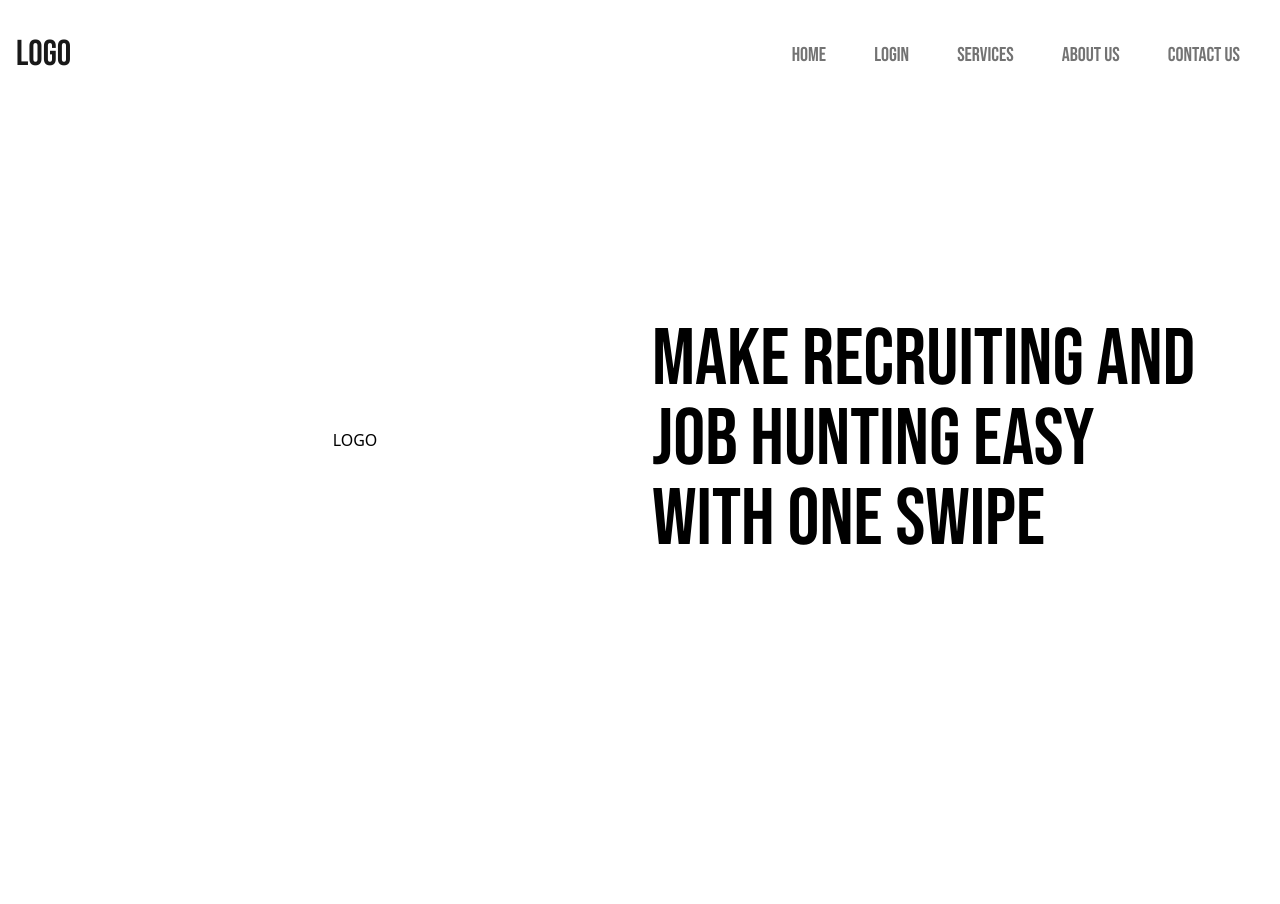
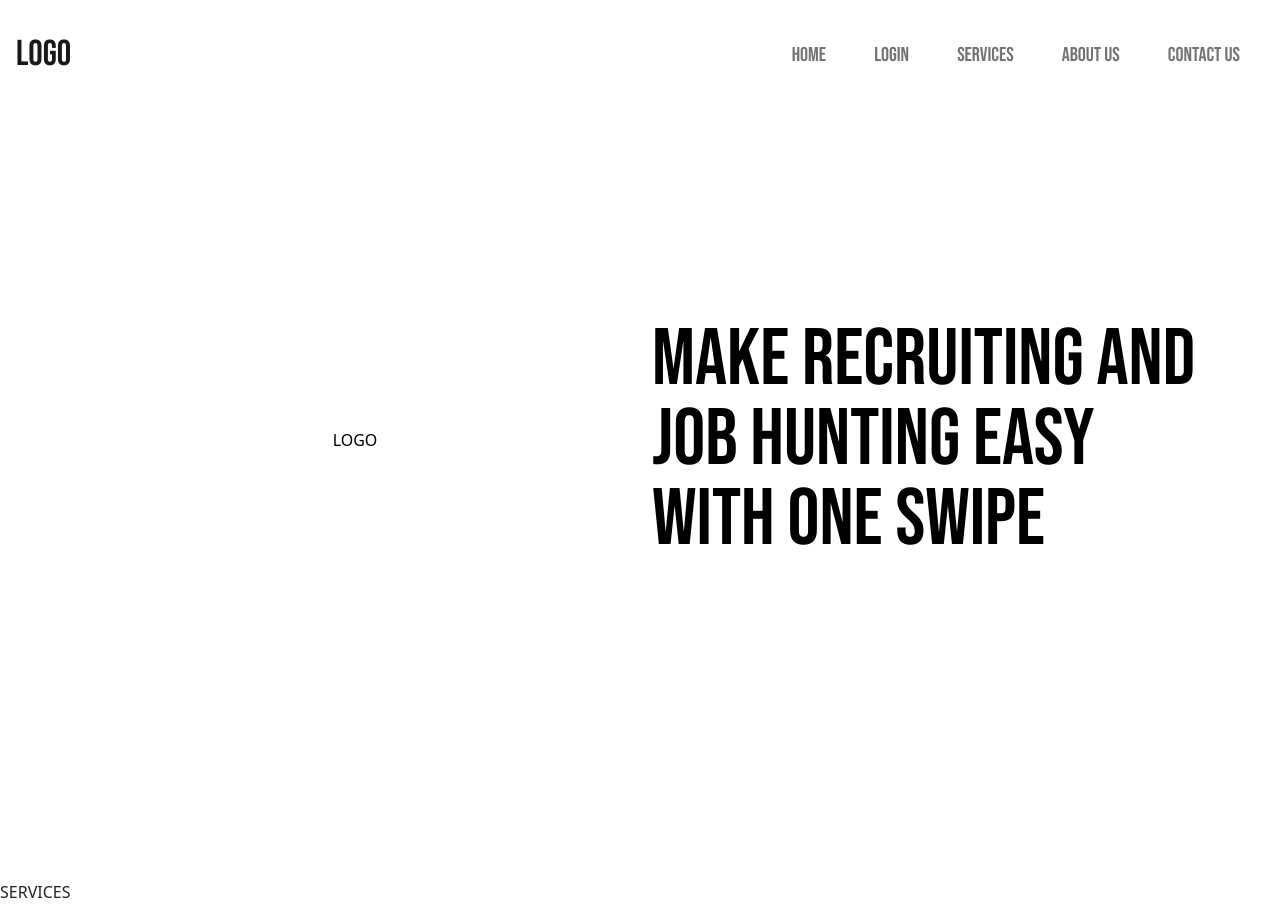
Before and after one commit to teamlumpia/swft_marketing_home, a Next.js app: page /Menu in a window 1280 px wide. Before the commit the page ends 800 px from the top, so only its background shows below. Built offline with nearby package versions, Linux system fonts and the light colour scheme.

Commit message:
services first commit

```diff
--- a/pages/Menu.js
+++ b/pages/Menu.js
@@ -2,6 +2,7 @@ import React from 'react';
 import { Nav, Navbar, Container, NavDropdown} from 'react-bootstrap';
 import styles from "../styles/Home.module.scss";
 import Home from './Home';
+import Services from './Services';
 
 const Menu = (props) => {
     return (
@@ -13,15 +14,16 @@ const Menu = (props) => {
                         <Navbar.Collapse id="basic-navbar-nav" className={styles.menu_header}>
                         <Nav className={styles.link_font_size}>
                             <Nav.Link href="#home" className="p-4">Home</Nav.Link>
-                            <Nav.Link href="#link" className="p-4">Login</Nav.Link>
-                            <Nav.Link href="#link" className="p-4">Services</Nav.Link>
-                            <Nav.Link href="#link" className="p-4">About Us</Nav.Link>
-                            <Nav.Link href="#link" className="p-4">Contact Us</Nav.Link>
+                            <Nav.Link href="#login" className="p-4">Login</Nav.Link>
+                            <Nav.Link href="#services" className="p-4">Services</Nav.Link>
+                            <Nav.Link href="#about" className="p-4">About Us</Nav.Link>
+                            <Nav.Link href="#contact" className="p-4">Contact Us</Nav.Link>
                         </Nav>
                         </Navbar.Collapse>
                 </Navbar>
             </div>
             <div id="home"><Home /></div>
+            <div id="services"><Services /></div>
         </div>
     );
 }
--- /dev/null
+++ b/pages/Services.js
@@ -0,0 +1,11 @@
+import React from 'react';
+
+const Services = (props) => {
+    return (
+        <div>
+            SERVICES
+        </div>
+    );
+}
+
+export default Services;
--- a/styles/pages/_home.scss
+++ b/styles/pages/_home.scss
@@ -1,6 +1,8 @@
 .home {
     margin-top: 40vh;
+    margin-bottom: 40vh;
     color: $primary-color;
+
 
     &_title {
         font-size: 5rem;
```
Also changed, not shown: pages/Login.js (added, +11 -0 lines).
